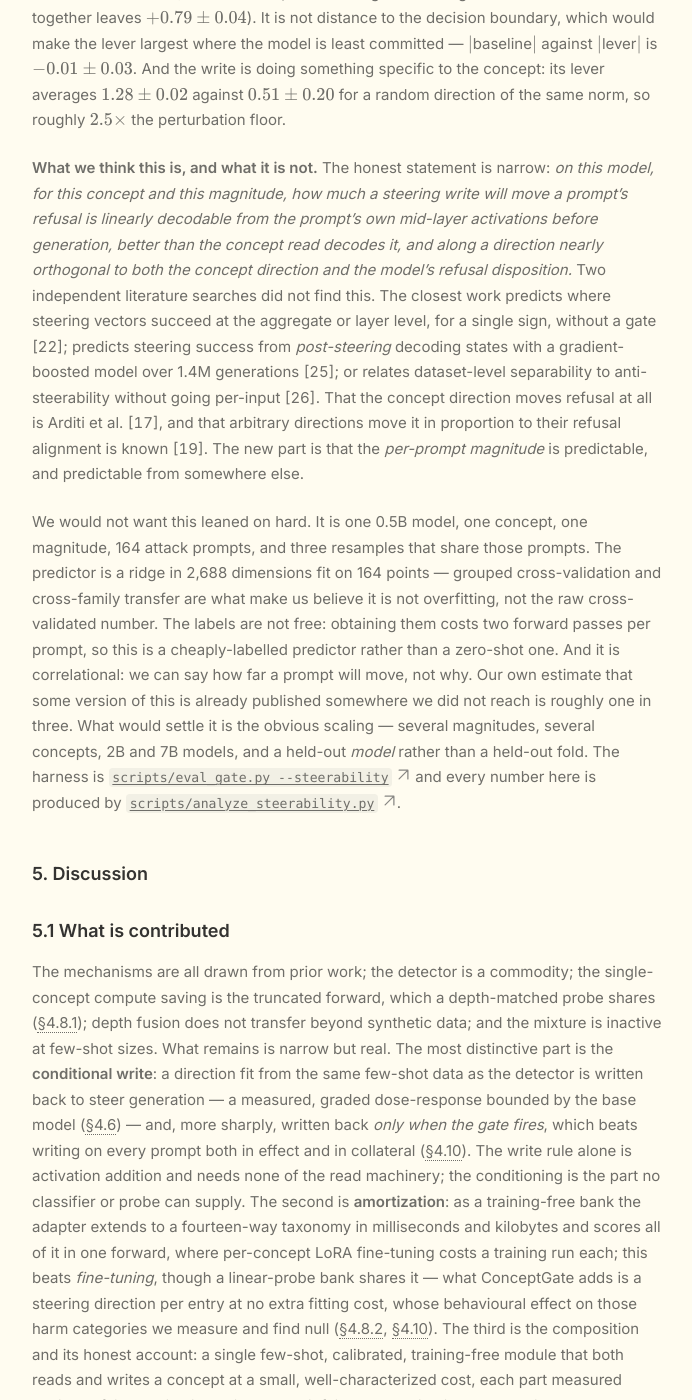
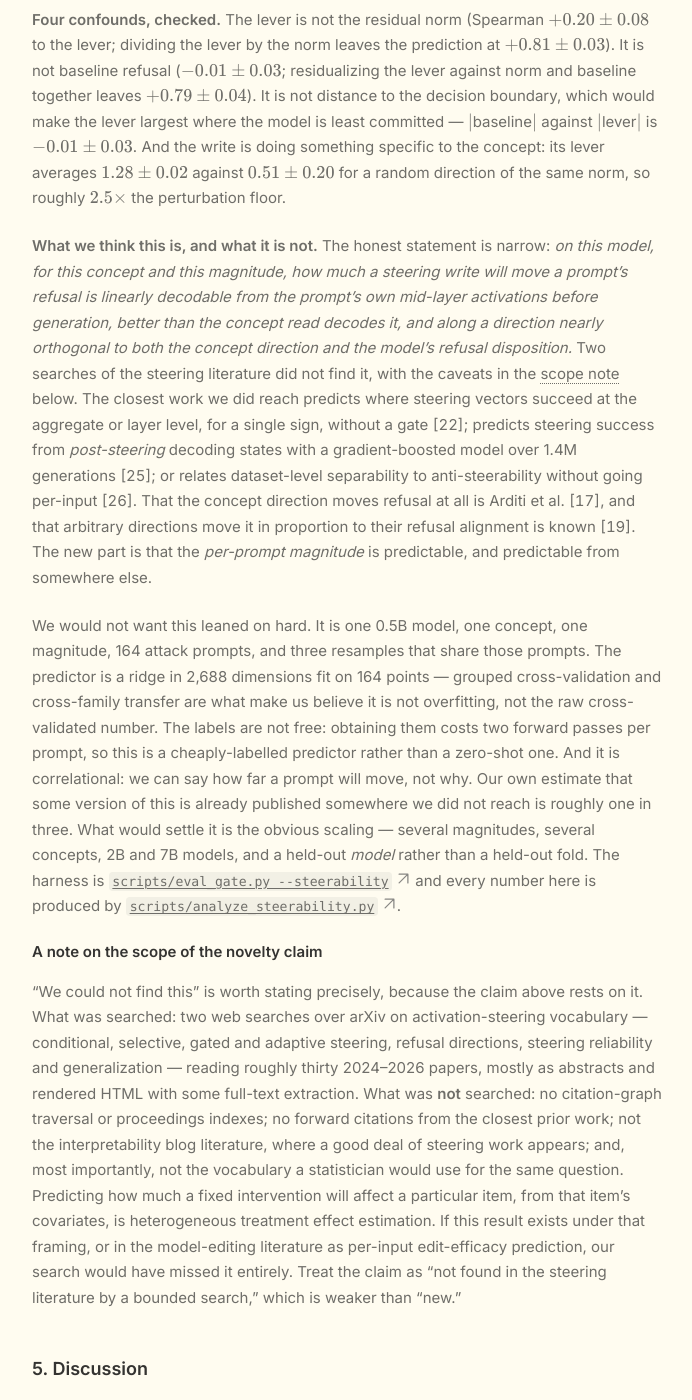
Before and after one commit to NISH1001/NISH1001.github.io, a Jekyll site: the page built from _posts/research/2026-08-29-conceptgate.markdown, in a window 1280 px wide and 1400 px high, scrolled down 52122 px. Shown: the whole window, without its empty margins (293-985 px from the left). Built offline with Jekyll 4.4.1, drawn with Linux system fonts in a browser that asks for light colours; some of the changed text lies outside the part shown.

Commit message:
State what the novelty search actually covered, and what it missed
"We could not locate this in prior work" rested on two web searches over
arXiv steering vocabulary in a single session. That is a bounded search
and the phrasing hid it.

- the five claim sites now say what was searched rather than "prior work"
- a scope note under 4.11 records it: ~30 arXiv papers from 2024-2026 on
  conditional/selective/gated/adaptive steering and refusal directions,
  read mostly as abstracts and HTML. Not searched: citation-graph
  traversal, proceedings indexes, forward citations from the closest
  work, the interpretability blog literature, and -- the real gap -- the
  statistics vocabulary for the same question. Predicting how much a
  fixed intervention affects a particular item from that item's
  covariates is heterogeneous treatment effect estimation; a result
  under that framing would have been missed entirely
- the claim is now to be read as "not found in the steering literature
  by a bounded search", which is weaker than "new"

```diff
--- a/_posts/research/2026-08-29-conceptgate.markdown
+++ b/_posts/research/2026-08-29-conceptgate.markdown
@@ -304,7 +304,8 @@ changed substantially between versions, and the first item is the only one we wo
    folds grouped by harmful request, $+0.88$ transferring across prompt families — against $+0.51 \pm 0.11$
    for the few-shot concept read the gate already computes. The decoding direction sits about $85°$ from
    both the concept direction and a direction predicting the model's unsteered disposition, and the signal
-   survives projecting both out. Two literature searches did not find this (<a class="sref" href="#411-predicting-steerability-from-the-prompt">§4.11</a>). It is one model, one
+   survives projecting both out. A search of the activation-steering literature did not turn it up, though that
+   search had a stated blind spot (<a class="sref" href="#411-predicting-steerability-from-the-prompt">§4.11</a>). It is one model, one
    concept, one magnitude.
 2. **Steering — the read/write duality, measured.** The one operation a detector or classifier cannot
    perform: a direction fit from the *same ten examples* as the detector — related to it but not identical
@@ -1784,8 +1785,7 @@ arms. Anything that would have rested on such differences is not claimed here. T
 
 <a class="sref" href="#410-gate-conditioned-steering-and-a-formatting-confound">§4.10</a> asks *when* to write and finds the concept read cannot answer it: on formatted attacks the gate fires
 on almost all of them, so there is nothing to select. That suggests a different question, and it is the one
-place in this report where we could not locate the result in prior work: **how much will a write move this
-particular prompt, and is that predictable before generating anything?**
+place in this report where a search of the activation-steering literature did not turn up the result (see the <a class="sref" href="#a-note-on-the-scope-of-the-novelty-claim">scope note</a> below for what that search covered and what it did not): **how much will a write move this particular prompt, and is that predictable before generating anything?**
 
 **Design.** The test set of <a class="sref" href="#411-predicting-steerability-from-the-prompt">§4.10</a> is useless for this — a model refusing 94% of
 attacks has no room to move — so we built one with headroom: 120 held-out jailbreak templates from the
@@ -2191,7 +2191,7 @@ of the same norm, so roughly $2.5\times$ the perturbation floor.
 concept and this magnitude, how much a steering write will move a prompt's refusal is linearly decodable
 from the prompt's own mid-layer activations before generation, better than the concept read decodes it,
 and along a direction nearly orthogonal to both the concept direction and the model's refusal
-disposition.* Two independent literature searches did not find this. The closest work predicts where
+disposition.* Two searches of the steering literature did not find it, with the caveats in the <a class="sref" href="#a-note-on-the-scope-of-the-novelty-claim">scope note</a> below. The closest work we did reach predicts where
 steering vectors succeed at the aggregate or layer level, for a single sign, without a gate <span class="cite" data-ref="Billa (2026). Predicting Where Steering Vectors Succeed. arXiv:2604.15557."><a href="#ref-billa">[22]</a></span>;
 predicts steering success from *post-steering* decoding states with a gradient-boosted model over 1.4M
 generations <span class="cite" data-ref="When is Your LLM Steerable? arXiv:2606.11599."><a href="#ref-asteer">[25]</a></span>; or relates dataset-level separability to anti-steerability without going
@@ -2211,6 +2211,20 @@ than a held-out fold. The harness is
 [`scripts/eval_gate.py --steerability`](https://github.com/NISH1001/conceptgate/blob/main/scripts/eval_gate.py)
 and every number here is produced by
 [`scripts/analyze_steerability.py`](https://github.com/NISH1001/conceptgate/blob/main/scripts/analyze_steerability.py).
+
+#### A note on the scope of the novelty claim
+
+"We could not find this" is worth stating precisely, because the claim above rests on it. What was searched:
+two web searches over arXiv on activation-steering vocabulary — conditional, selective, gated and adaptive
+steering, refusal directions, steering reliability and generalization — reading roughly thirty 2024–2026
+papers, mostly as abstracts and rendered HTML with some full-text extraction. What was **not** searched: no
+citation-graph traversal or proceedings indexes; no forward citations from the closest prior work; not the
+interpretability blog literature, where a good deal of steering work appears; and, most importantly, not
+the vocabulary a statistician would use for the same question. Predicting how much a fixed intervention
+will affect a particular item, from that item's covariates, is heterogeneous treatment effect estimation.
+If this result exists under that framing, or in the model-editing literature as per-input edit-efficacy
+prediction, our search would have missed it entirely. Treat the claim as "not found in the steering
+literature by a bounded search," which is weaker than "new."
 
 ## 5. Discussion
 
@@ -2322,7 +2336,7 @@ prompt predict, before any generation, how much a steering write will move the m
 than the concept read does. On 164 attack prompts with headroom, a direction fit to the outcome predicts
 the per-prompt lever at Spearman $+0.81 \pm 0.03$ out-of-fold, against $+0.51 \pm 0.11$ for the gate's own
 LLR, and it sits roughly $85°$ from the concept direction and from a direction that predicts the model's
-unsteered disposition (<a class="sref" href="#411-predicting-steerability-from-the-prompt">§4.11</a>). Two literature searches place the nearest prior work at the aggregate
+unsteered disposition (<a class="sref" href="#411-predicting-steerability-from-the-prompt">§4.11</a>). The searches we ran place the nearest work we reached at the aggregate
 level, for one sign, without a gate <span class="cite" data-ref="Billa (2026). Predicting Where Steering Vectors Succeed. arXiv:2604.15557."><a href="#ref-billa">[22]</a></span>, or predicting from post-steering states over 1.4M
 generations <span class="cite" data-ref="When is Your LLM Steerable? arXiv:2606.11599."><a href="#ref-asteer">[25]</a></span>. That is the one result in this paper we would defend as new, and it is one model,
 one concept, one magnitude, with an estimated one-in-three chance of already existing somewhere we did not
```
